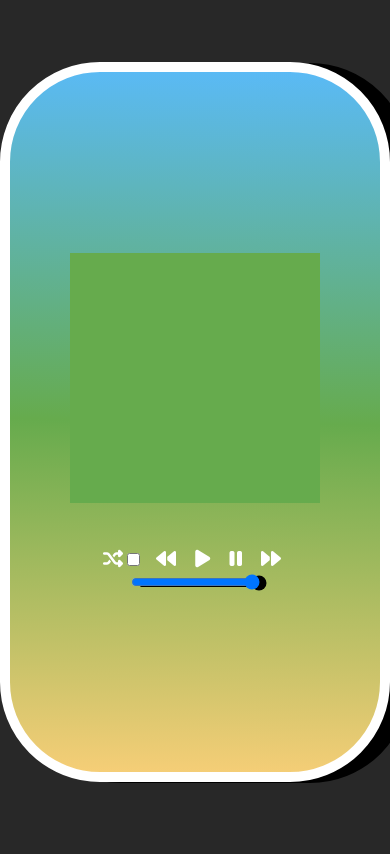
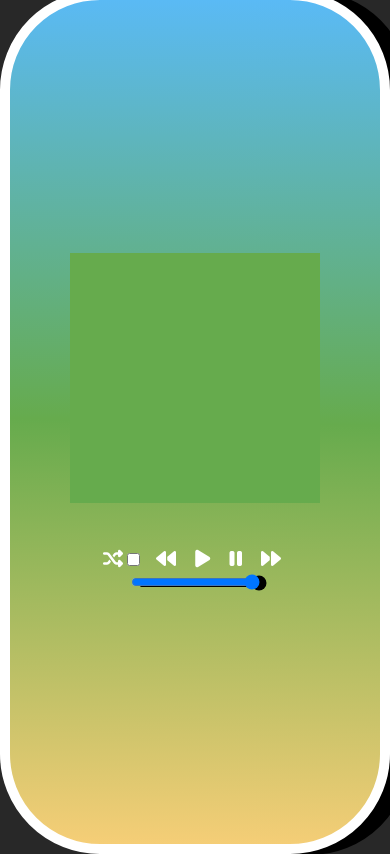
Before and after one commit to octonwoomy/LunaPlayer, a plain HTML site: page index.html in a window 390 px wide. Drawn offline with Linux system fonts and the light colour scheme.

Commit message:
init commit

```diff
--- a/style.css
+++ b/style.css
@@ -44,3 +44,9 @@ body {
     font-size: 20px;
     filter: drop-shadow(7px 1px black);
 }
+@media only screen and (max-width: 750px){
+    .card{
+        width: 100vh;
+        height: 100vh;
+    }
+}
```
